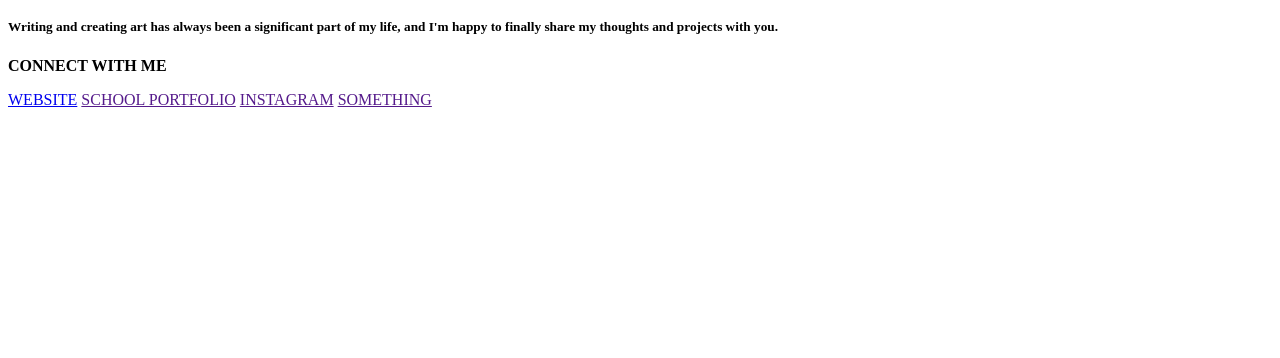
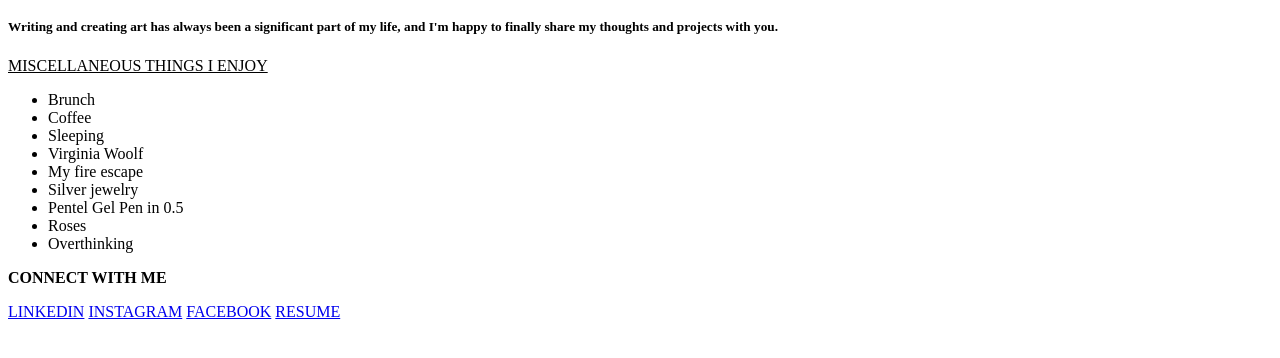
Before and after one commit to rachelxcheung/rachelxcheung.github.io, a plain HTML site: page aboutme.html in a window 1280 px wide. Shown: the part 196-554 px from the top of the page. Drawn offline with Linux system fonts and the light colour scheme.

Commit message:
Update aboutme.html

```diff
--- a/aboutme.html
+++ b/aboutme.html
@@ -10,17 +10,31 @@
 
 		<p><h3> <i> About Me </i></h3></p>
 
-		<img src="me.jpg" alt="Picture of Me">
+		<img src="mtl.jpeg" alt="Picture of Me">
 
 		<p><h5> Having spent most of my life in Boston, Massachusetts, I developed a passion for the urban environment at a young age. It was this admiration which prompted my move to New York City in the fall of 2017, where I began studying Journalism & Design at The New School.
 		<p><h5> Writing and creating art has always been a significant part of my life, and I'm happy to finally share my thoughts and projects with you. </h5></p>
 
+		<p><u>MISCELLANEOUS THINGS I ENJOY</u></p>
+
+	<ul>
+		<li> Brunch </li>
+		<li> Coffee </li>
+		<li> Sleeping </li>
+		<li> Virginia Woolf </li>
+		<li> My fire escape </li>
+		<li> Silver jewelry </li>
+		<li> Pentel Gel Pen in 0.5 </li>
+		<li> Roses </li>
+		<li> Overthinking </li>
+	</ul>
+
 		<p> <b>CONNECT WITH ME</b></p>
 
-		<a href="https://www.rachelxcheung.com" target="_blank"> WEBSITE</a>
-		<a href="" target="_blank"> SCHOOL PORTFOLIO</a>
-		<a href="" target="_blank"> INSTAGRAM</a>
-		<a href="" target="_blank"> SOMETHING</a>
+		<a href="https://www.linkedin.com/in/rachel-cheung-485398152/" target="_blank" > LINKEDIN</a>
+		<a href="https://www.instagram.com/rachelxcheung" target="_blank"> INSTAGRAM</a>
+		<a href="https://www.facebook.com/rachelxcheung5799" target="_blank" > FACEBOOK</a>
+		<a href="juneres.pdf" target="_blank"> RESUME</a>
 
 
 
```
